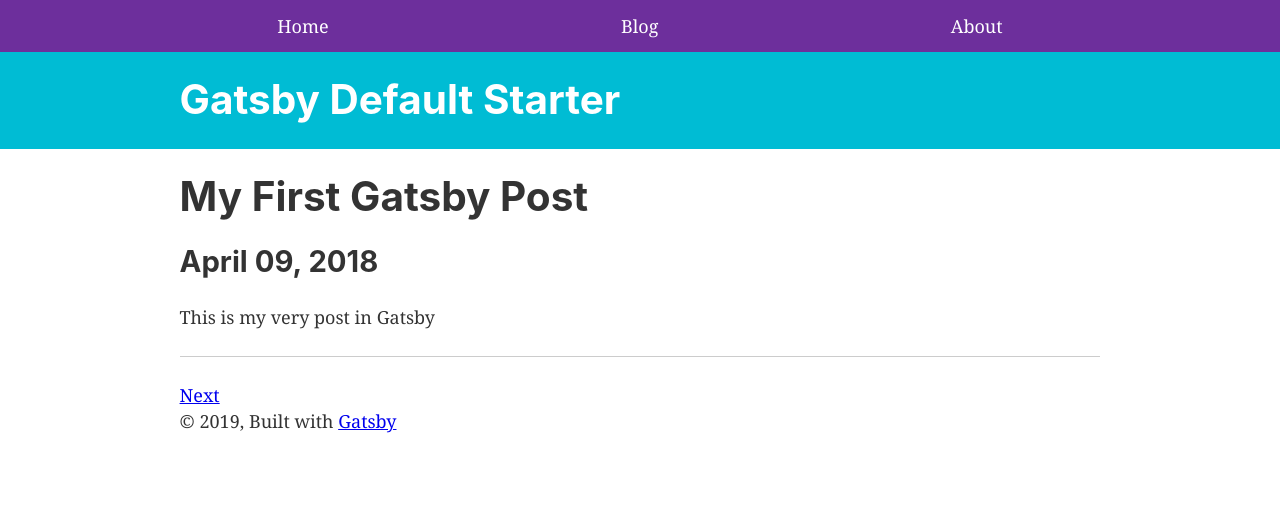
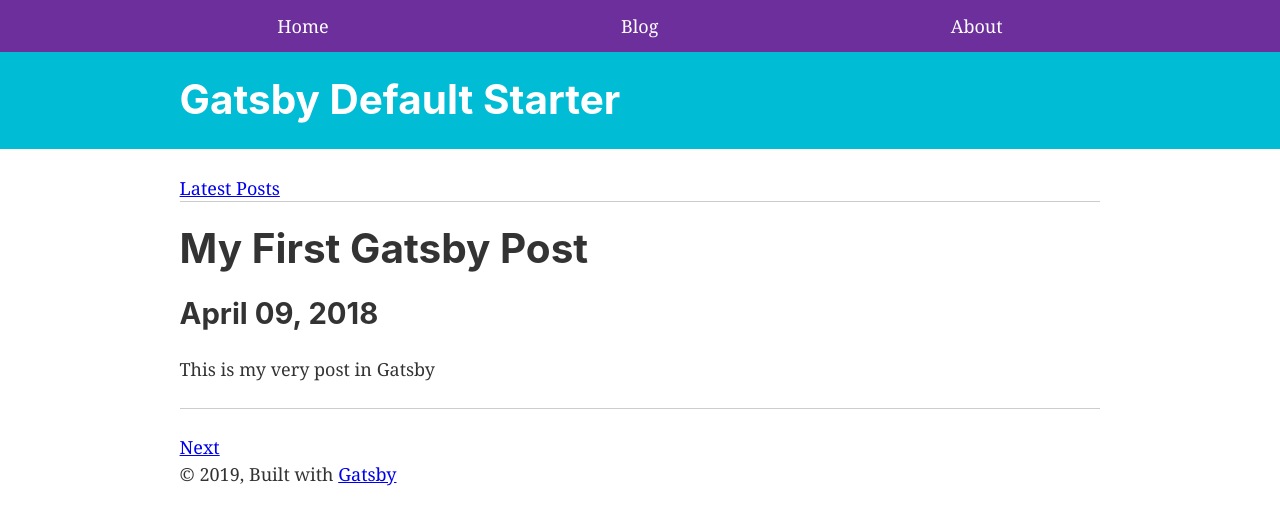
Before and after one commit to mohcinenazrhan/gatsby-site, a Gatsby site: page /post-one in a window 1280 px wide. Built offline with nearby package versions, Linux system fonts and the light colour scheme; Gatsby itself is replaced by a stand-in of ours.

Commit message:
feat: add link in the post template to go to the latest posts

```diff
--- a/src/templates/post.js
+++ b/src/templates/post.js
@@ -14,6 +14,8 @@
     <Layout>
       <SEO title={frontmatter.title} />
       <div className="blog-post">
+        <Link to="/blog">Latest Posts</Link>
+        <hr />
         <h1>{frontmatter.title}</h1>
         <h2>{frontmatter.date}</h2>
         <div
```
